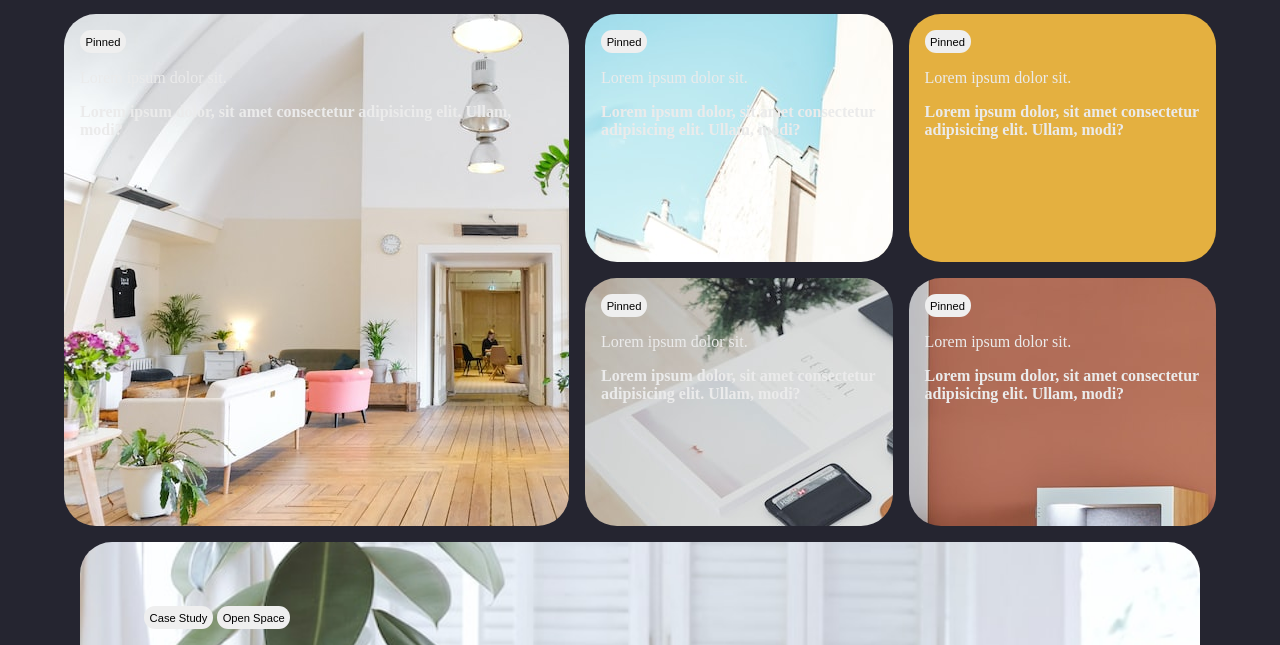
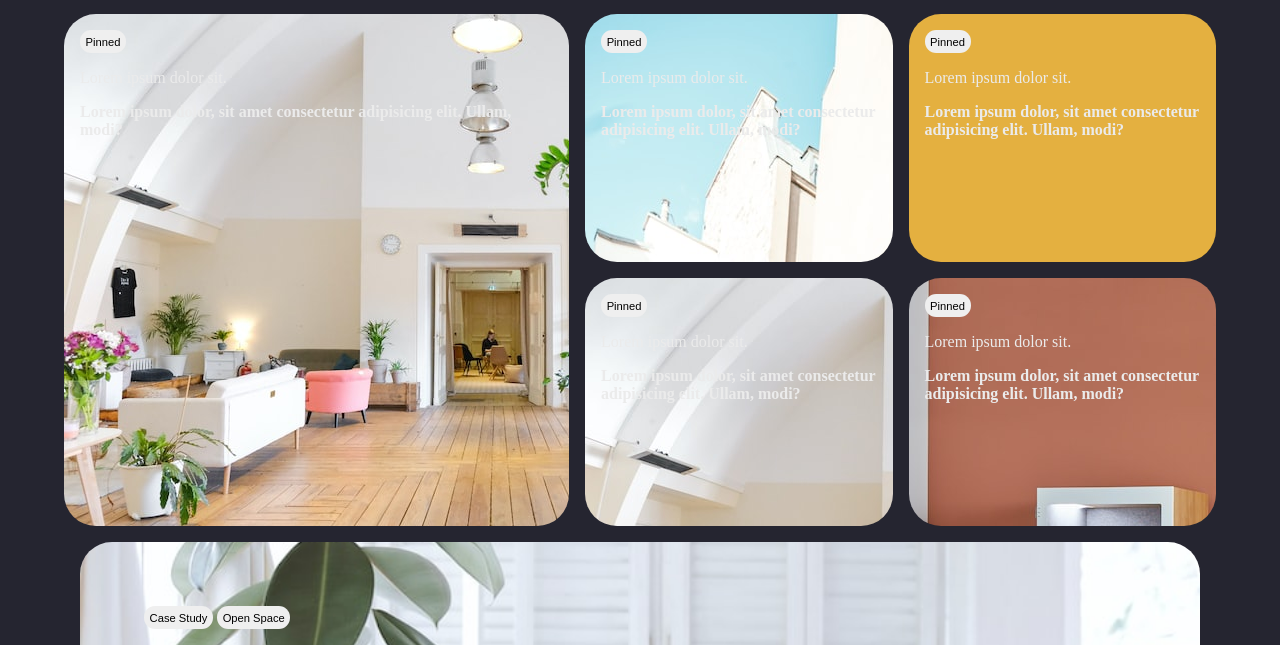
Before and after one commit to thedogukandizman/respon-design, a website: page index.html in a window 1280 px wide. Shown: the part 126-771 px from the top of the page. Drawn offline with Linux system fonts and the light colour scheme.

Commit message:
change for deployment

```diff
--- a/src/style.css
+++ b/src/style.css
@@ -76,7 +76,7 @@ header nav i {
   font-size: 1em;
 }
 .masonry article:nth-child(4) {
-  background-image: url("/imgs/img3.jpeg");
+  background-image: url(/imgs/img1.jpeg);
   height: auto;
   border-radius: 2rem;
 }
```
